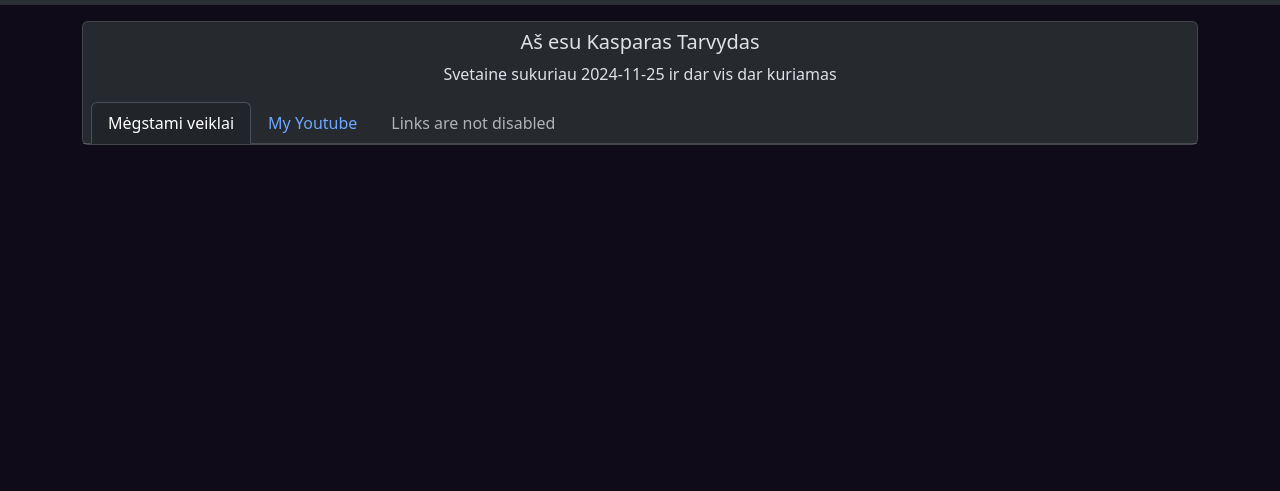
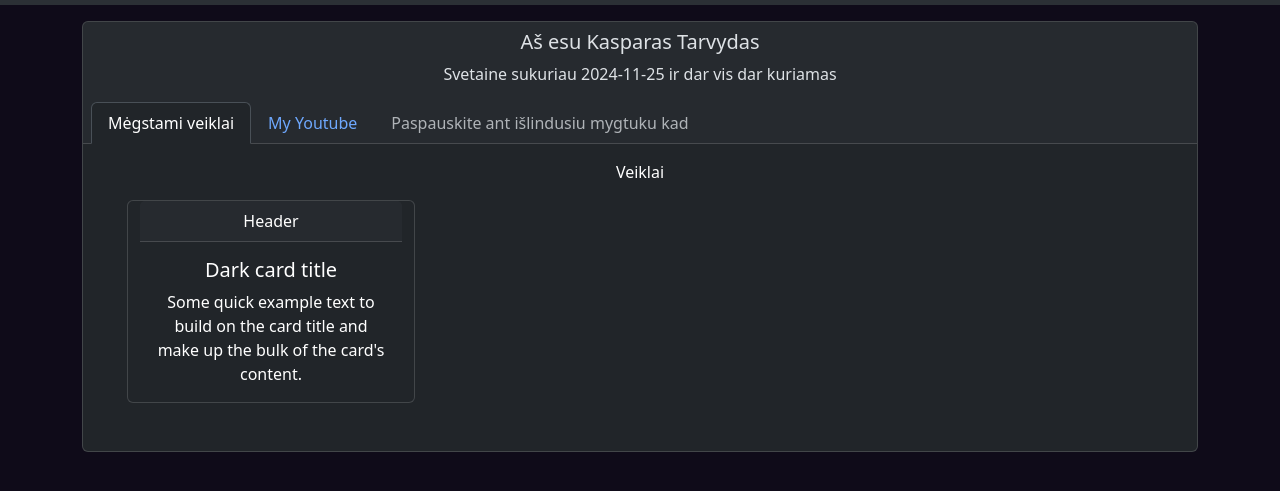
Before and after one commit to KasparasTarvydas/KasparasTarvydas.github.io, a plain HTML site: page index.html in a window 1280 px wide. Shown: the part 51-542 px from the top of the page. Drawn offline with nearby package versions, Linux system fonts and the light colour scheme.

Commit message:
Update index.html

```diff
--- a/index.html
+++ b/index.html
@@ -24,7 +24,6 @@
 
 
     <div class="container">
-
       <div class="card text-center" style=" margin: 1rem 0rem 1rem 0rem;">
         <div class="card-header">
           <h5 class="card-title">Aš esu Kasparas Tarvydas</h5>
@@ -32,7 +31,7 @@
 
           <ul class="nav nav-tabs card-header-tabs">
             <li class="nav-item">                     <!--Collapse thingy-->
-              <a class="nav-link active" type="button" data-bs-toggle="collapse" data-bs-target="#collapseExample" aria-expanded="false" aria-controls="collapseExample">
+              <a class="nav-link active" type="button" data-bs-toggle="collapse" data-bs-target="#collapseExample" aria-expanded="false" aria-controls="multiCollapseExample1">
                 Mėgstami veiklai
               </a>
             </li>
@@ -40,12 +39,13 @@
               <a class="nav-link" href="https://youtu.be/dQw4w9WgXcQ?si=57yUIZfacERFduj-" target="_blank">My Youtube</a>
             </li>
             <li class="nav-item">
-              <a class="nav-link disabled" aria-disabled="true">Links are not disabled</a>
+              <a class="nav-link disabled" aria-disabled="true">Paspauskite ant išlindusiu mygtuku kad </a>
             </li>
           </ul>
         </div>
-        <div class="collapse" id="collapseExample">
+        <div id="multiCollapseExample1"> <!--class="collapse"-->
         <div class="card-body">
+          <p>Veiklai</p>
           <div class="container text-center">
           <div class="row" style="margin: 1rem; gap: 1rem;">
             <div class="card text-bg-dark mb-3" style="max-width: 18rem;">
@@ -57,8 +57,10 @@
             </div>
           </div>
           </div>
+
         </div>
         </div>
+
       </div>
     </div>
 </body>
```
